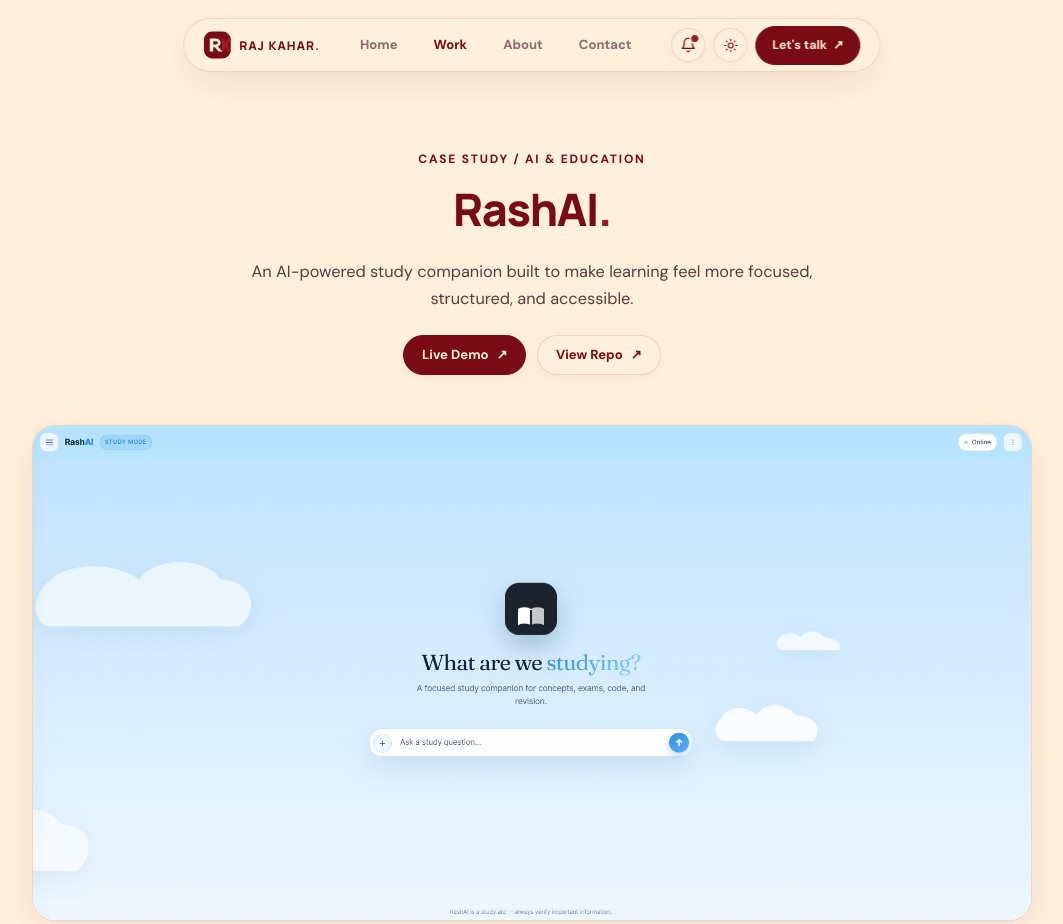
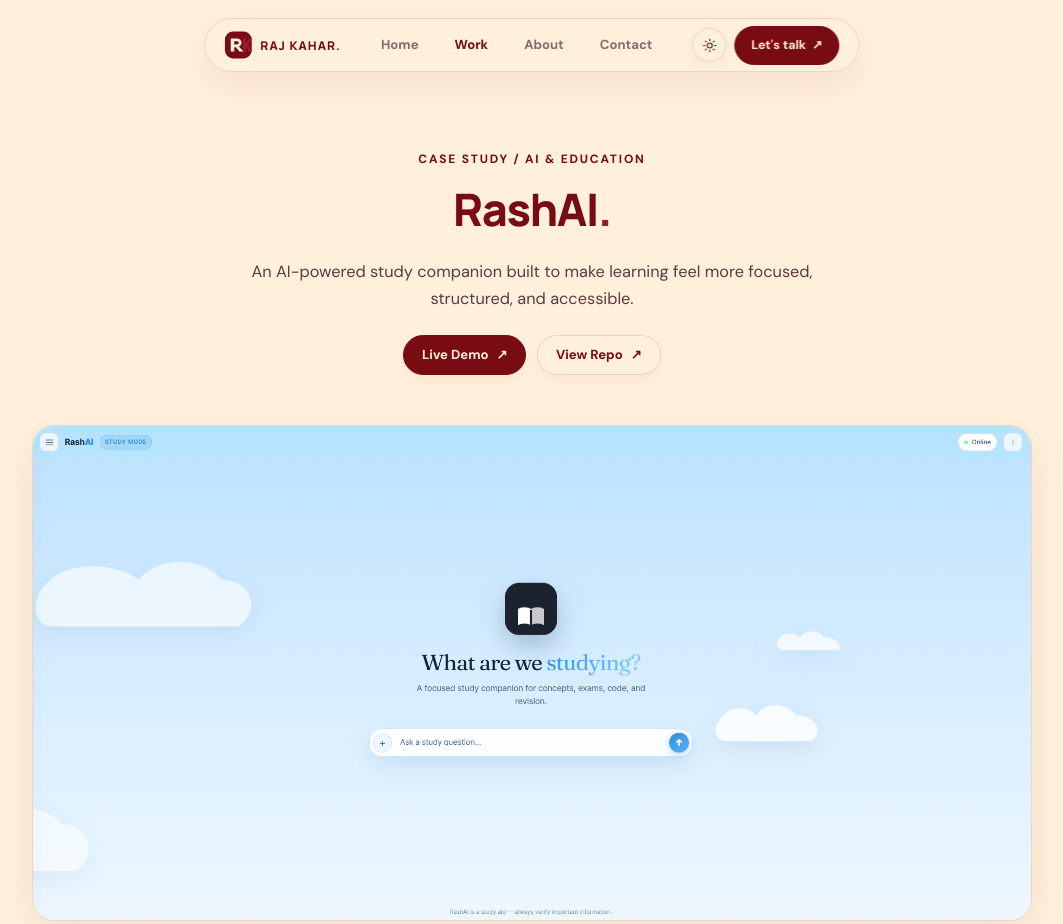
Before and after one commit to Rajkahar-12/Rajkahar-12.github.io, a plain HTML site: page rashai.html in a window 1280 px wide. Shown: the top 924 px of the page, without its empty margins (108-1171 px from the left). Drawn offline with nearby package versions, Linux system fonts and the light colour scheme.

Commit message:
Update script loading and add motion.js
Added motion.js script and deferred loading for anime.js.

```diff
--- a/rashai.html
+++ b/rashai.html
@@ -18,12 +18,13 @@
       } catch (e) {}
     })();
   </script>
-  <script src="https://cdnjs.cloudflare.com/ajax/libs/animejs/3.2.1/anime.min.js"></script>
+  <script src="https://cdnjs.cloudflare.com/ajax/libs/animejs/3.2.1/anime.min.js" defer></script>
+  <script>document.documentElement.classList.add('js-motion');</script>
+  <link rel="stylesheet" href="motion-polish.css">
   <link rel="stylesheet" href="portfolio-redesign.css">
   <script src="script.js" defer></script>
 </head>
 <body>
-  <!-- PRELOADER -->
   <div id="preloader">
     <div class="loader-content">
       <div class="loader-brand">RK<span>.</span></div>
@@ -44,13 +45,6 @@
         <a href="index.html#contact">Contact</a>
       </nav>
       <div class="header-actions">
-        <button class="bell-button" type="button" aria-label="Notifications">
-          <svg class="bell-icon" viewBox="0 0 24 24" fill="none" stroke="currentColor" stroke-width="1.9" stroke-linecap="round" stroke-linejoin="round">
-            <path d="M18 8a6 6 0 1 0-12 0c0 7-3 9-3 9h18s-3-2-3-9"/>
-            <path d="M13.73 21a2 2 0 0 1-3.46 0"/>
-          </svg>
-          <span class="bell-dot"></span>
-        </button>
         <button class="theme-toggle" type="button" aria-label="Switch theme" aria-pressed="false">
           <svg class="icon icon-sun" viewBox="0 0 24 24" fill="none" stroke="currentColor" stroke-width="1.8" stroke-linecap="round"><circle cx="12" cy="12" r="4"/><path d="M12 2v2M12 20v2M4.93 4.93l1.41 1.41M17.66 17.66l1.41 1.41M2 12h2M20 12h2M4.93 19.07l1.41-1.41M17.66 6.34l1.41-1.41"/></svg>
           <svg class="icon icon-moon" viewBox="0 0 24 24" fill="none" stroke="currentColor" stroke-width="1.8" stroke-linecap="round" stroke-linejoin="round"><path d="M21 12.8A9 9 0 1 1 11.2 3a7 7 0 0 0 9.8 9.8Z"/></svg>
@@ -105,5 +99,6 @@
       <span class="copyright">© 2026</span>
     </div>
   </footer>
+  <script src="motion.js" defer></script>
 </body>
 </html>
```
